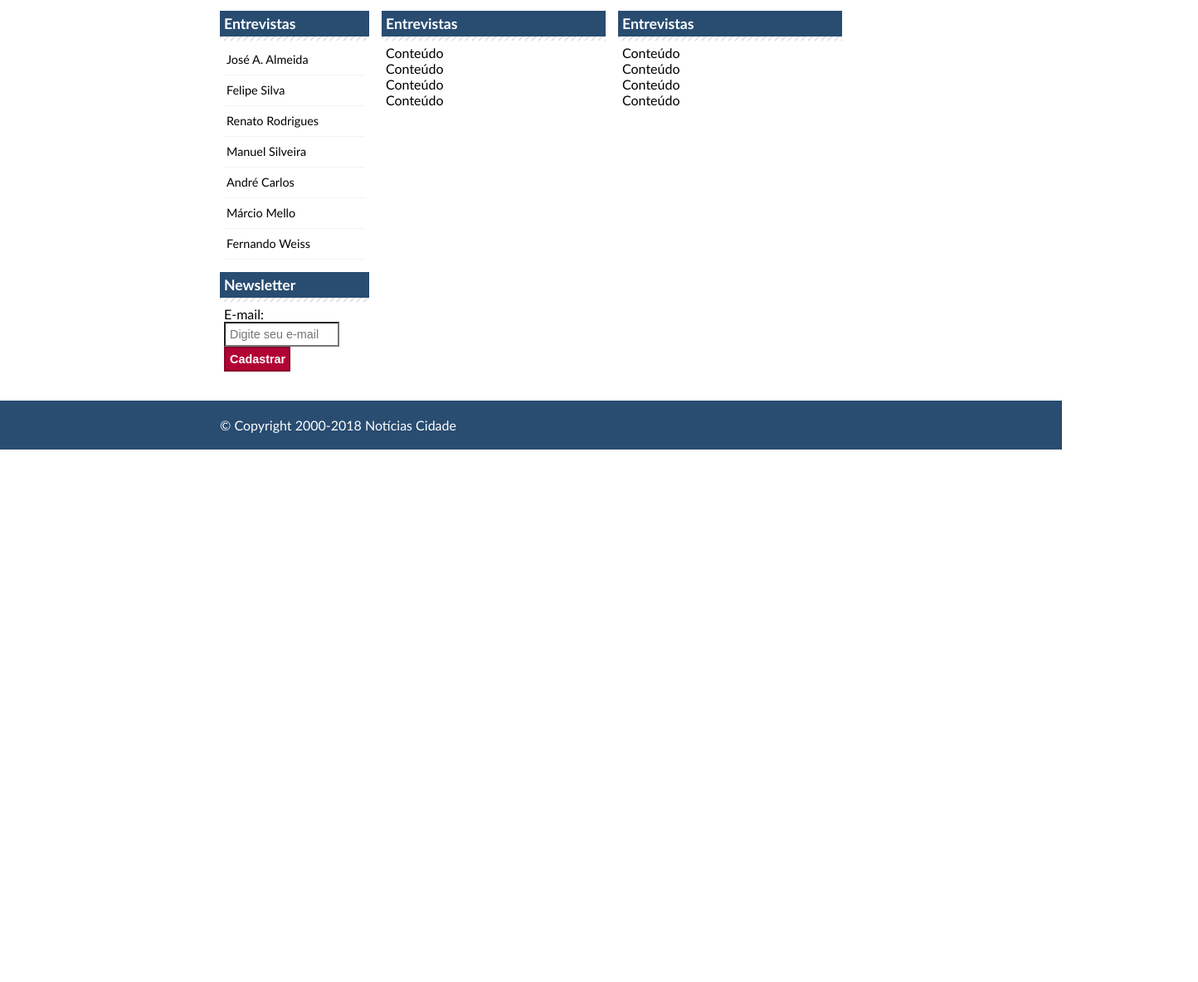
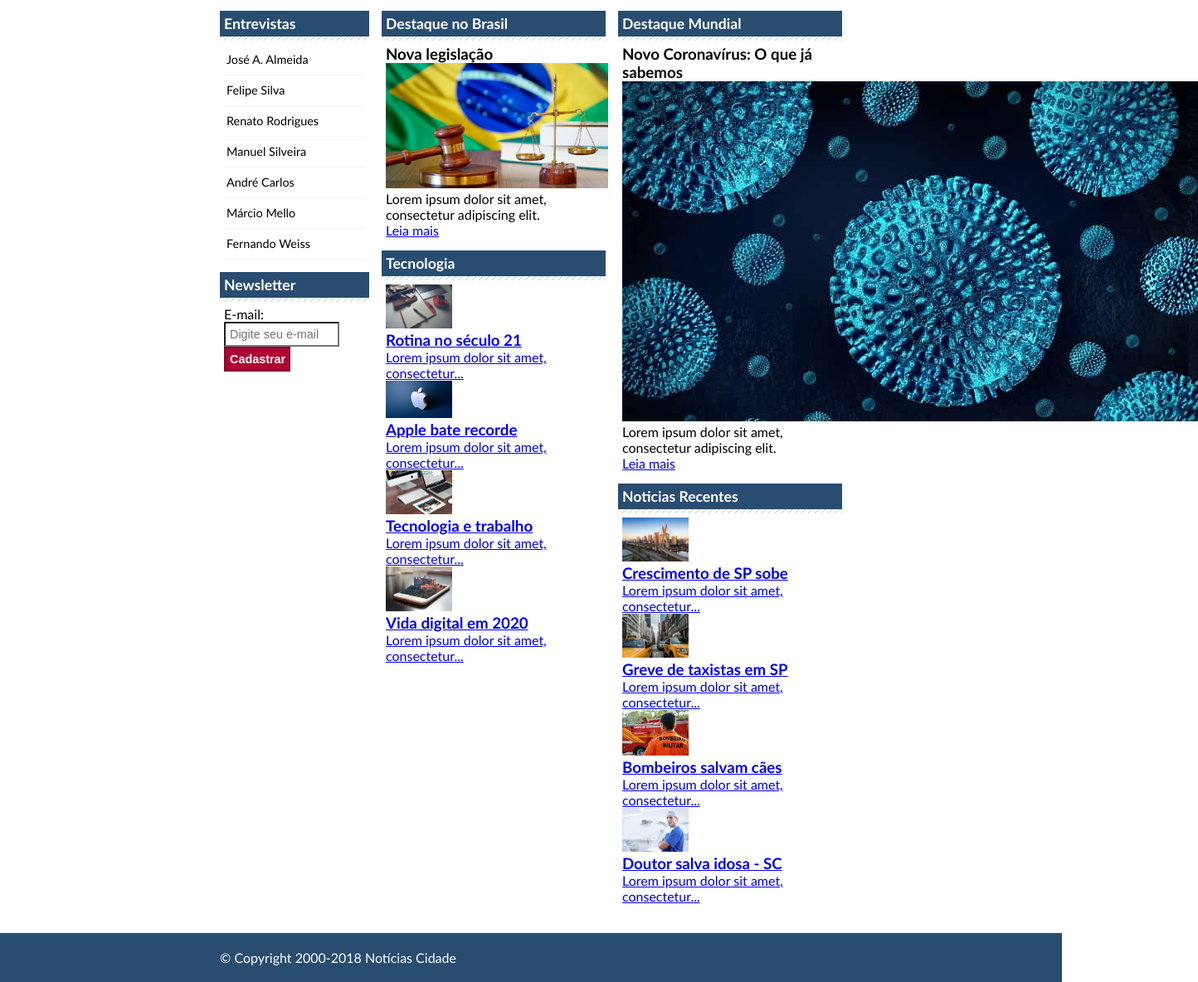
Before and after one commit to TiagoDiass/learning-Web, a plain HTML site: page #4_Projeto_Noticias_Cidades/index.html in a window 1280 px wide. Shown: the part 232-1416 px from the top of the page at 83% size, 1444 px wide, since content can reach past the window. Before the commit the page ends 800 px from the top, so only its background shows below. Drawn offline with Linux system fonts and the light colour scheme.

Commit message:
Index.html finalizado

```diff
--- a/#4_Projeto_Noticias_Cidades/index.html
+++ b/#4_Projeto_Noticias_Cidades/index.html
@@ -13,7 +13,7 @@
 
             <!--Inicio topo-->
             <header id="topo">
-                <h1 class="logo">Noticias Cidade</h1>
+                <a href="index.html"><h1 class="logo">Noticias Cidade</h1></a>
 
                 <ul id="navegacao">
                     <li class="primeiro">
@@ -43,16 +43,77 @@
                 <!--Inicio primário-->
                 <div id="primario">
 
-                    <div class="caixa">
-                        <h2>Entrevistas</h2>
+                    <div class="caixa destaque">
+                        <h2>Destaque no Brasil</h2>
 
                         <div class="caixa-conteudo">
-                            Conteúdo<br>
-                            Conteúdo<br>
-                            Conteúdo<br>
-                            Conteúdo<br>
+                            <h3>Nova legislação</h3>
+                            <a href="noticias/noticia_1.html">
+                                <img class="imagem-principal" src="Imagens/legislacao.jpg"
+                                alt="Foto da notícia -NOVA LEGISLAÇÃO-" height="151px">
+                            </a>
+                            <p>
+                                Lorem ipsum dolor sit amet,
+                                consectetur adipiscing elit.
+                            </p>
+                            <a href="noticias/noticia_1.html">Leia mais</a>
                         </div>
 
+                    </div>
+
+                    <div class="caixa">
+                        <h2>Tecnologia</h2>
+
+                        <div class="caixa-conteudo">
+
+                            <ul id="lista-noticias">
+                                <li>
+                                    <a href="noticias/noticia_2.html">
+                                        <img src="Imagens/tecnologia1.jpg" width="80px">
+
+                                        <h3>Rotina no século 21</h3>
+                                        <p>
+                                            Lorem ipsum dolor sit amet, consectetur...
+                                        </p>
+                                    </a>
+                                </li>
+
+                                <li>
+                                    <a href="noticias/noticia_3.html">
+                                        <img src="Imagens/tecnologia5.jpg" width="80px">
+
+                                        <h3>Apple bate recorde</h3>
+                                        <p>
+                                            Lorem ipsum dolor sit amet, consectetur...
+                                        </p>
+                                    </a>
+                                </li>
+
+                                <li>
+                                    <a href="noticias/noticia_4.html">
+                                        <img src="Imagens/tecnologia3.jpg" width="80px">
+
+                                        <h3>Tecnologia e trabalho</h3>
+                                        <p>
+                                            Lorem ipsum dolor sit amet, consectetur...
+                                        </p>
+                                    </a>
+                                </li>
+
+                                <li>
+                                    <a href="noticias/noticia_5.html">
+                                        <img src="Imagens/tecnologia4.jpg" width="80px">
+
+                                        <h3>Vida digital em 2020</h3>
+                                        <p>
+                                            Lorem ipsum dolor sit amet, consectetur...
+                                        </p>
+                                    </a>
+                                </li>
+
+                            </ul>
+
+                        </div>
                     </div>
 
                 </div><!--fim primário-->
@@ -60,16 +121,76 @@
                 <!--Inicio secundário-->
                 <div id="secundario">
 
-                    <div class="caixa">
-                        <h2>Entrevistas</h2>
+                    <div class="caixa entrevista">
+                        <h2>Destaque Mundial</h2>
 
                         <div class="caixa-conteudo">
-                            Conteúdo<br>
-                            Conteúdo<br>
-                            Conteúdo<br>
-                            Conteúdo<br>
+                            <h3>Novo Coronavírus: O que já sabemos</h3>
+                            <a href="noticias/noticia_6.html">
+                                <img class="imagem-principal" src="Imagens/coronavirus.jpg"
+                                alt="Foto da notícia -CORONAVÍRUS-">
+                            </a>
+                            <p>
+                                Lorem ipsum dolor sit amet,
+                                consectetur adipiscing elit.
+                            </p>
+                            <a href="noticias/noticia_6.html">Leia mais</a>
                         </div>
 
+                    </div>
+
+                    <div class="caixa">
+                        <h2>Noticias Recentes</h2>
+
+                        <div class="caixa-conteudo">
+
+                            <ul id="lista-noticias">
+                                <li>
+                                    <a href="noticias/noticia_7.html">
+                                        <img src="Imagens/sao-paulo.jpg" width="80px">
+
+                                        <h3>Crescimento de SP sobe</h3>
+                                        <p>
+                                            Lorem ipsum dolor sit amet, consectetur...
+                                        </p>
+                                    </a>
+                                </li>
+
+                                <li>
+                                    <a href="noticias/noticia_8.html">
+                                        <img src="Imagens/taxi.jpg" width="80px">
+
+                                        <h3>Greve de taxistas em SP</h3>
+                                        <p>
+                                            Lorem ipsum dolor sit amet, consectetur...
+                                        </p>
+                                    </a>
+                                </li>
+
+                                <li>
+                                    <a href="noticias/noticia_9.html">
+                                        <img src="Imagens/bombeiros.jpg" width="80px">
+
+                                        <h3>Bombeiros salvam cães</h3>
+                                        <p>
+                                            Lorem ipsum dolor sit amet, consectetur...
+                                        </p>
+                                    </a>
+                                </li>
+
+                                <li>
+                                    <a href="noticias/noticia_10.html">
+                                        <img src="Imagens/doutor.jpg" width="80px">
+
+                                        <h3>Doutor salva idosa - SC</h3>
+                                        <p>
+                                            Lorem ipsum dolor sit amet, consectetur...
+                                        </p>
+                                    </a>
+                                </li>
+                            </ul>
+
+                        </div>
                     </div>
 
                 </div><!--fim secundário-->
```
